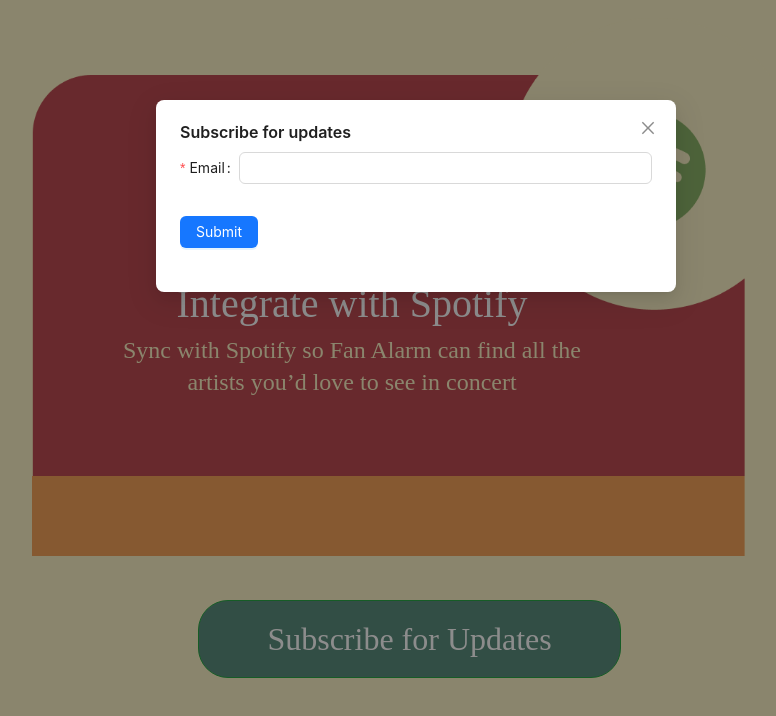
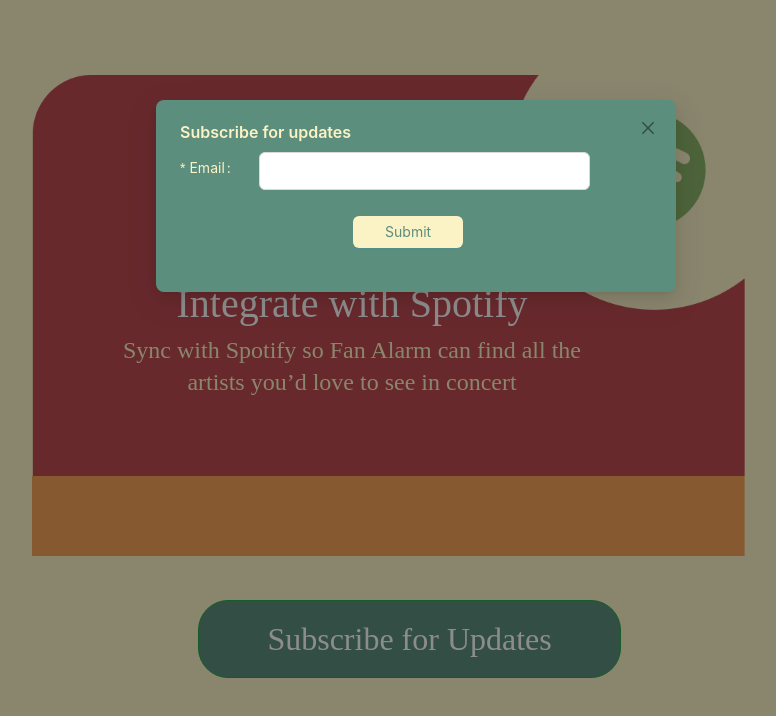
Before and after one commit to DesirePatricia/fanalarm, a React (Create React App) app in the folder FanAlarm/ClientApp/: page / in a window 1280 px wide. Both pictures are taken after a click on the button "Subscribe for Updates". Shown: the part 617-1333 px from the top of the page, without its empty margins (224-1000 px from the left). Built offline with nearby package versions, Linux system fonts and the light colour scheme.

Commit message:
Updated website to add prettiness to modal

```diff
--- a/FanAlarm/ClientApp/src/components/Login/Login.css
+++ b/FanAlarm/ClientApp/src/components/Login/Login.css
@@ -176,4 +176,41 @@
   display: -webkit-inline-box;
   flex-wrap: wrap;
   width: 100%;
+}
+
+.modalStyle .ant-modal-content {
+  background-color: #5B8E7D;
+  color: #FBF2C5;
+}
+
+.modalStyle .ant-modal-header {
+  background-color: #5B8E7D;
+}
+
+.modalStyle .ant-modal-title {
+  color: #FBF2C5;
+}
+
+.modalStyle .ant-form-item-required {
+  color: #FBF2C5 !important;
+}
+.modalStyle .ant-form-item-required::before {
+  color: #FBF2C5 !important;
+}
+
+.modalStyle .ant-btn {
+  background-color: #FBF2C5;
+  color: #5B8E7D;
+}
+@media (min-width: 595px) {
+  .modalStyle .ant-btn {
+    width: 70%;
+    margin-left: 110%;
+  }
+}
+
+.modalStyle .ant-input {
+  padding: 7px 30px;
+  width: 80%;
+  margin-left: 5%;
 }/*# sourceMappingURL=Login.css.map */
--- a/FanAlarm/ClientApp/src/components/Login/Login.jsx
+++ b/FanAlarm/ClientApp/src/components/Login/Login.jsx
@@ -68,7 +68,8 @@ export default function Login() {
                     <button className="loginButton btn btn-success btn-lg" onClick={showModal}>
                         Subscribe for Updates
                     </button>
-                    <Modal title="Subscribe for updates" open={isModalOpen} onCancel={handleCancel} footer={[]}>
+                    <Modal title="Subscribe for updates" open={isModalOpen} className="modalStyle"
+                        onCancel={handleCancel} footer={[]}>
                         <Formik
                             initialValues={{
                                 email: ''
--- a/FanAlarm/ClientApp/src/components/Login/Login.scss
+++ b/FanAlarm/ClientApp/src/components/Login/Login.scss
@@ -141,3 +141,37 @@
     flex-wrap: wrap;
     width:100%;
 }
+
+.modalStyle .ant-modal-content {
+    background-color: #5B8E7D;
+    color:#FBF2C5;
+}
+.modalStyle .ant-modal-header {
+    background-color: #5B8E7D;
+}
+
+.modalStyle .ant-modal-title{
+        color: #FBF2C5;
+}
+
+.modalStyle .ant-form-item-required{
+    color:#FBF2C5 !important;
+    &::before{
+        color: #FBF2C5 !important;
+    }
+}
+
+.modalStyle .ant-btn{
+    background-color: #FBF2C5;
+    color: #5B8E7D;
+        @media(min-width: 595px) {
+            width: 70%;
+            margin-left: 110%;
+        }
+}
+
+.modalStyle .ant-input{
+    padding: 7px 30px;
+    width: 80%;
+    margin-left: 5%;
+}
```
Also changed, not shown: 1 other file (tests, documents, lock files or other folders).
